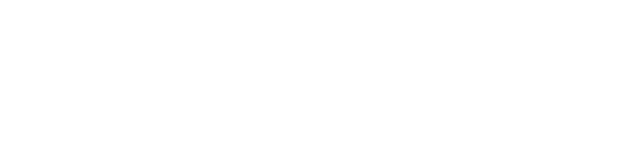
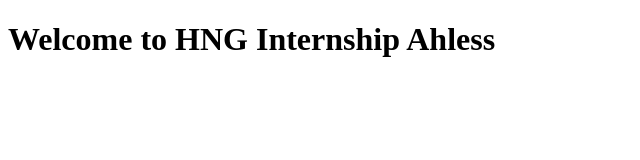
Before and after one commit to ahless007/HNG-Internship, a plain HTML site: page index.html in a window 1280 px wide. Shown: the whole page, without its empty margins (0-640 px from the left). Drawn offline with Linux system fonts and the light colour scheme.

Commit message:
Updated index file

```diff
--- a/index.html
+++ b/index.html
@@ -4,7 +4,9 @@
 		<meta charset="UTF-8" />
 		<meta name="viewport" content="width=device-width, initial-scale=1.0" />
 		<meta http-equiv="X-UA-Compatible" content="ie=edge" />
-		<title>Document</title>
+		<title>HNG Internship</title>
 	</head>
-	<body></body>
+	<body>
+		<h1>Welcome to HNG Internship Ahless</h1>
+	</body>
 </html>
```
